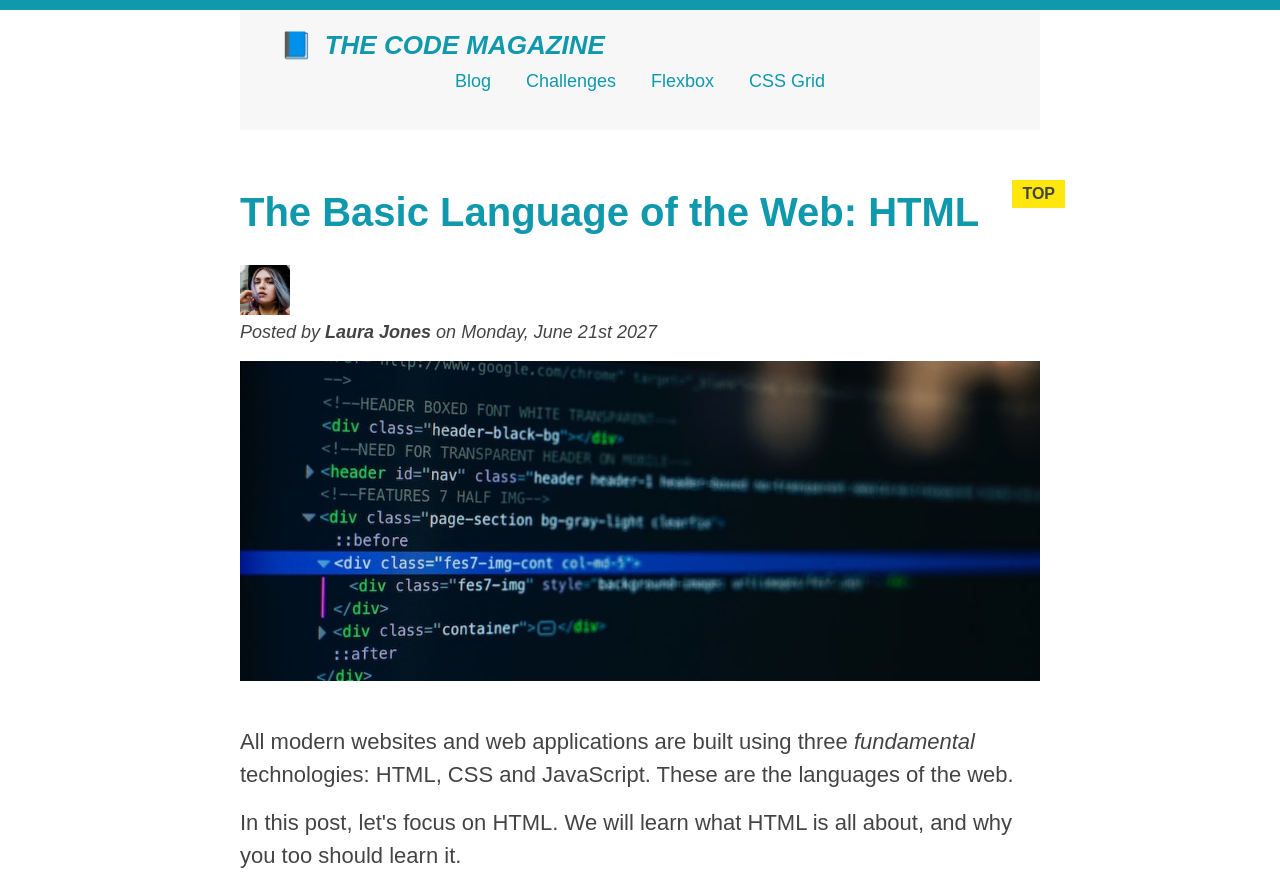
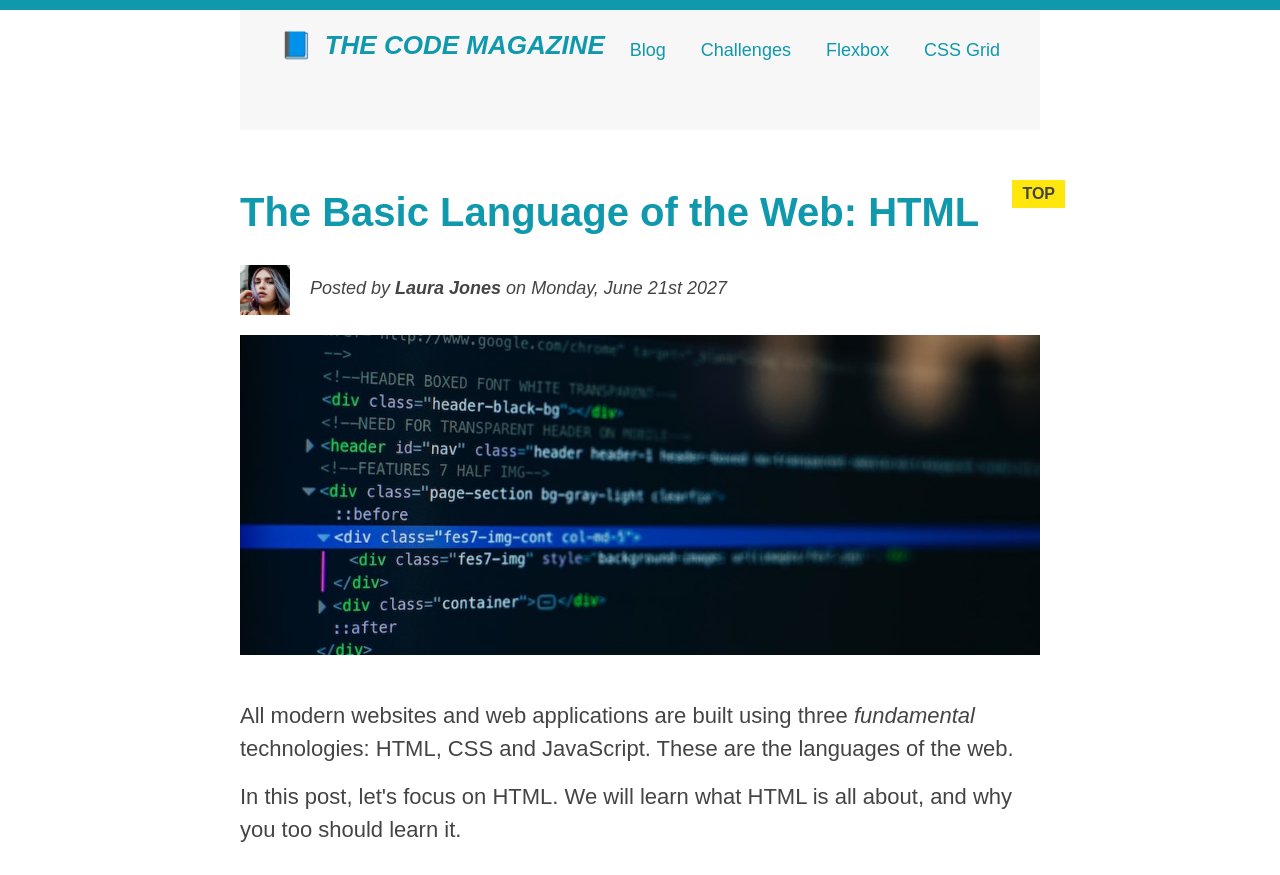
Before and after one commit to shohan-pherones/german-codejam-code-magazine, a plain HTML site: page index.html in a window 1280 px wide. Shown: the top 875 px of the page. Drawn offline with Linux system fonts and the light colour scheme.

Commit message:
floating

```diff
--- a/index.html
+++ b/index.html
@@ -26,8 +26,9 @@
             alt="Laura Jones"
             width="50px"
             height="50px"
+            class="author-img"
           />
-          <p id="author">
+          <p id="author" class="author">
             Posted by <strong>Laura Jones</strong> on Monday, June 21st 2027
           </p>
           <img
--- a/style.css
+++ b/style.css
@@ -170,9 +170,10 @@ h1::first-letter {
   margin-right: 5px;
 }
 
-h3 + p::first-line {
-  /* color: #1098ad; */
+/* h3 + p::first-line {
+  color: #1098ad;
 }
+ */
 
 h2::after {
   content: "TOP";
@@ -186,3 +187,23 @@ h2::after {
   top: -10px;
   right: -25px;
 }
+
+.author-img {
+  float: left;
+  margin-bottom: 20px;
+}
+
+.author {
+  /* padding-left: 80px; */
+  float: left;
+  margin-top: 10px;
+  margin-left: 20px;
+}
+
+h1 {
+  float: left;
+}
+
+nav {
+  float: right;
+}
```
